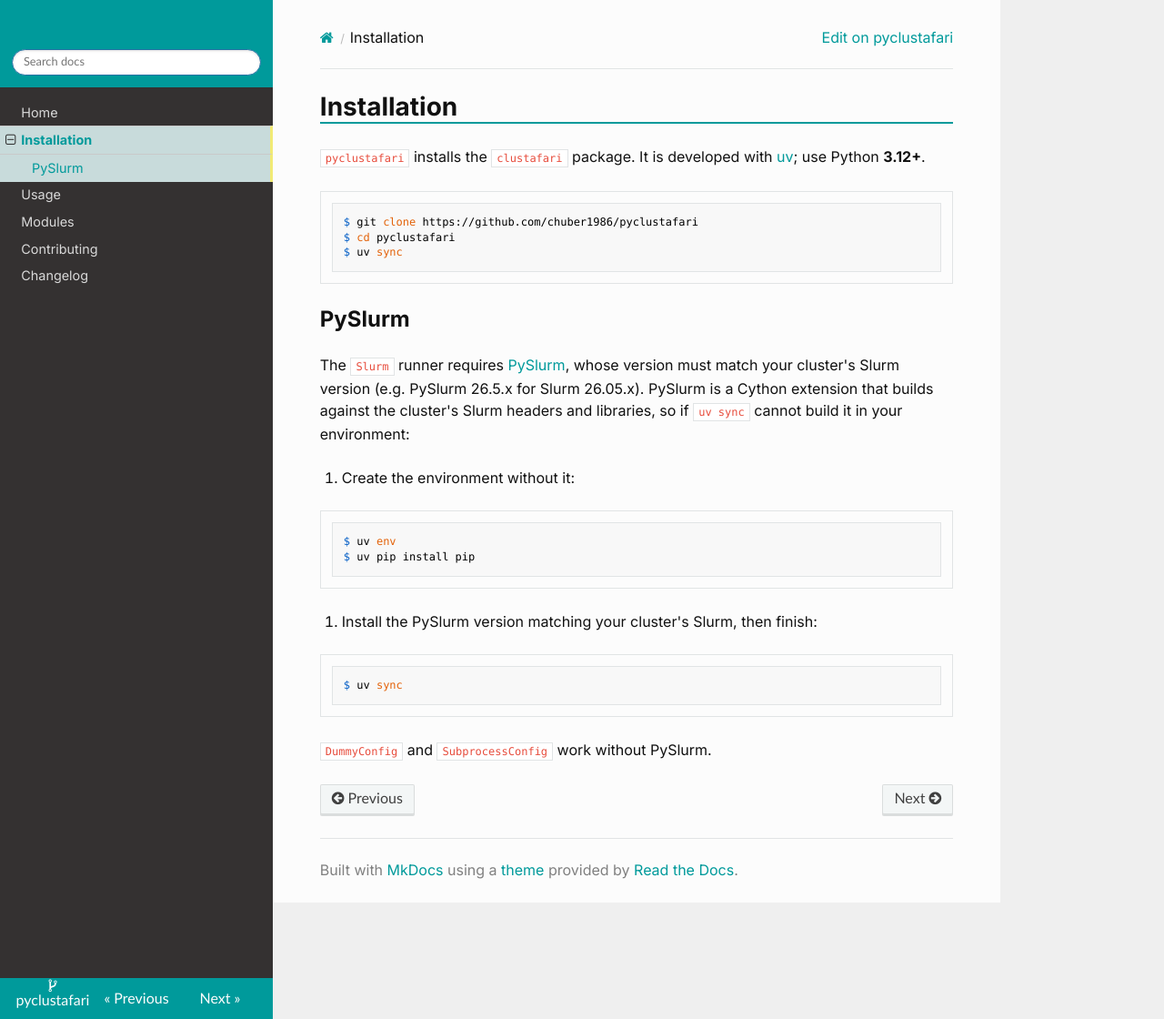
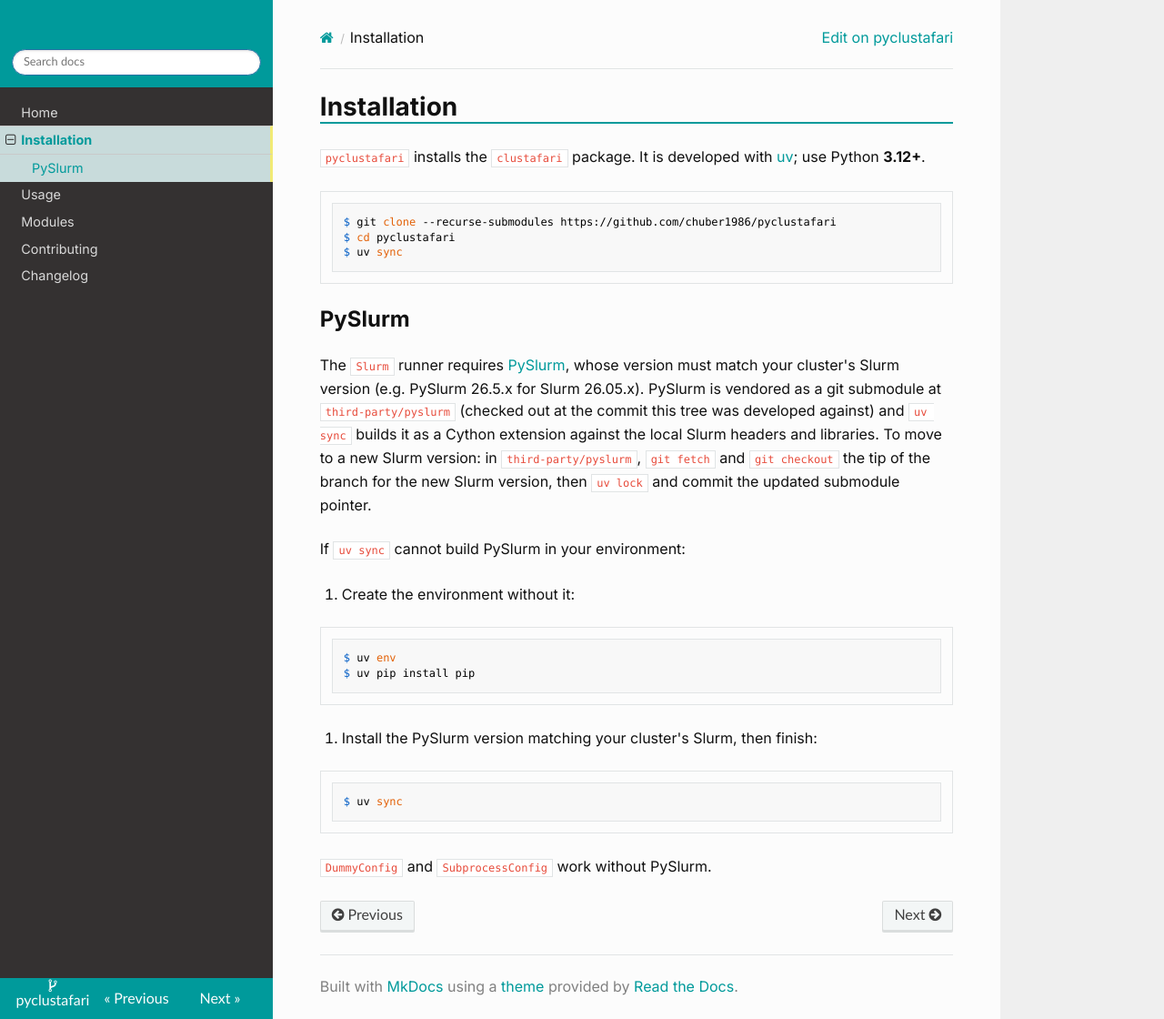
Before and after one commit to chuber1986/pyclustafari, an MkDocs documentation site: the page built from docs/installation.md, in a window 1280 px wide and 1120 px high. Shown: the whole window at 91% size. Built offline with MkDocs 1.6.1, drawn with Linux system fonts in a browser that asks for light colours; nearby versions of some CDN libraries.

Commit message:
build: vendor pyslurm as git submodule in third-party/pyslurm
pyslurm is now a git submodule checked out detached at the PySlurm commit
this tree was developed against (Slurm 26.05.x, branch 26.5.x, commit
1e97f854) instead of a git-pinned remote dependency; uv sync builds the
checked-out source. This lets us follow a PySlurm branch for a new Slurm
version as soon as it is published, without waiting for a PyPI release:
check out the matching branch tip in third-party/pyslurm, uv lock, and
commit the updated submodule pointer.

Closes #2

````diff
--- a/docs/installation.md
+++ b/docs/installation.md
@@ -4,7 +4,7 @@
 [uv](https://docs.astral.sh/uv/); use Python **3.12+**.
 
 ```console
-$ git clone https://github.com/chuber1986/pyclustafari
+$ git clone --recurse-submodules https://github.com/chuber1986/pyclustafari
 $ cd pyclustafari
 $ uv sync
 ```
@@ -13,9 +13,15 @@
 
 The `Slurm` runner requires
 [PySlurm](https://github.com/PySlurm/pyslurm), whose version must match your
-cluster's Slurm version (e.g. PySlurm 26.5.x for Slurm 26.05.x). PySlurm is a
-Cython extension that builds against the cluster's Slurm headers and
-libraries, so if `uv sync` cannot build it in your environment:
+cluster's Slurm version (e.g. PySlurm 26.5.x for Slurm 26.05.x). PySlurm is
+vendored as a git submodule at `third-party/pyslurm` (checked out at the
+commit this tree was developed against) and `uv sync` builds it as a Cython
+extension against the local Slurm headers and libraries. To move to a new
+Slurm version: in `third-party/pyslurm`, `git fetch` and `git checkout` the
+tip of the branch for the new Slurm version, then `uv lock` and commit the
+updated submodule pointer.
+
+If `uv sync` cannot build PySlurm in your environment:
 
 1. Create the environment without it:
 
````
Also changed, not shown: CHANGELOG.md (+7 -4 lines), CONTRIBUTING.md (+9 -4 lines), README.md (+2 -2 lines), pyproject.toml (+10 -5 lines), .gitmodules (added), 2 other files.
